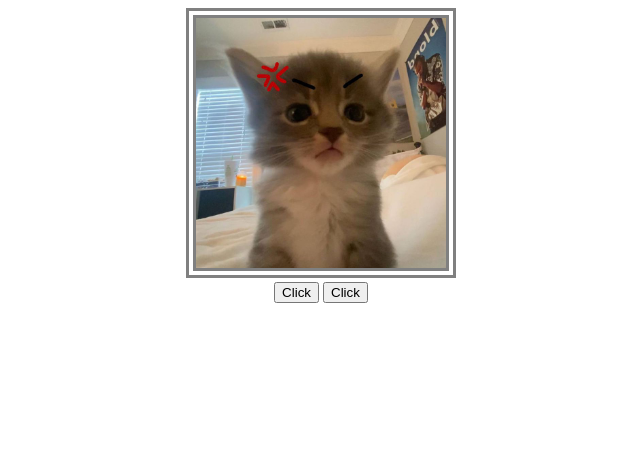
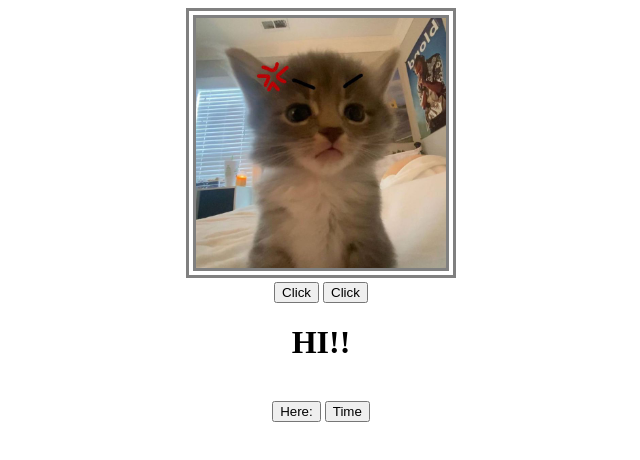
Before and after one commit to Jayantika-Sharma/FSD-WD-CSE17-jayantika, a plain HTML site: page Experiments/Experiment-11.html in a window 1280 px wide. Shown: the whole page, without its empty margins (319-959 px from the left). Drawn offline with Linux system fonts and the light colour scheme.

Commit message:
update Experiment-11.html

```diff
--- a/Experiments/Experiment-11.html
+++ b/Experiments/Experiment-11.html
@@ -18,6 +18,9 @@
   <br>
   <button onclick="document.getElementById('cat').src='./cat2.jpg'">Click</button>
   <button onclick="document.getElementById('cat').src='./cat.jpg'">Click</button>
+  <h1 id="h1">HI!!</h1><br>
+  <button onclick="document.getElementById('h1').style.display='none'">Here:</button>
+  <button onclick="document.getElementById('h1').innerHTML=new Date">Time</button>
 </body>
 
 </html>
```
